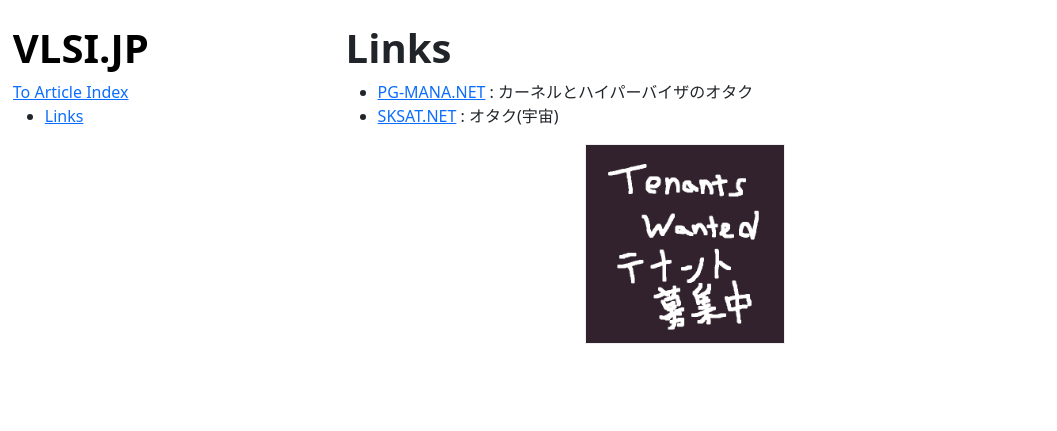
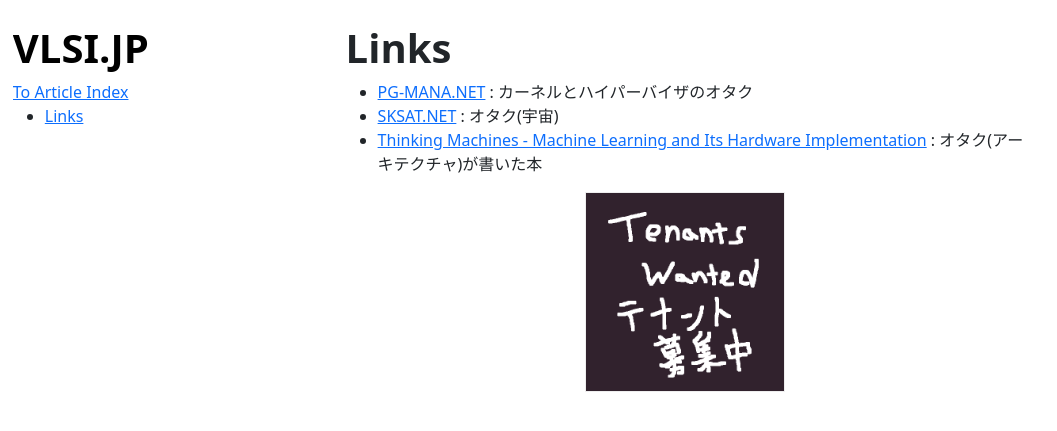
Before and after one commit to Cra2yPierr0t/Cra2yPierr0t.github.io, a Jekyll site: the page built from links.md, in a window 1280 px wide. Shown: the top 431 px of the page, without its empty margins (0-1057 px from the left). Built offline with Jekyll 4.4.1, drawn with Linux system fonts in a browser that asks for light colours.

Commit message:
add NaN link

```diff
--- a/links.md
+++ b/links.md
@@ -7,5 +7,6 @@ image: "https://raw.githubusercontent.com/Cra2yPierr0t/Cra2yPierr0t.github.io/ma
 
 * [PG-MANA.NET](https://pg-mana.net) : カーネルとハイパーバイザのオタク
 * [SKSAT.NET](https://sksat.net) : オタク(宇宙)
+* [Thinking Machines - Machine Learning and Its Hardware Implementation](https://shop.elsevier.com/books/thinking-machines/takano/978-0-12-818279-6) : オタク(アーキテクチャ)が書いた本
 
 <img src="https://raw.githubusercontent.com/Cra2yPierr0t/Cra2yPierr0t.github.io/master/images/bosyuu.png?raw=true" width="200">
```
